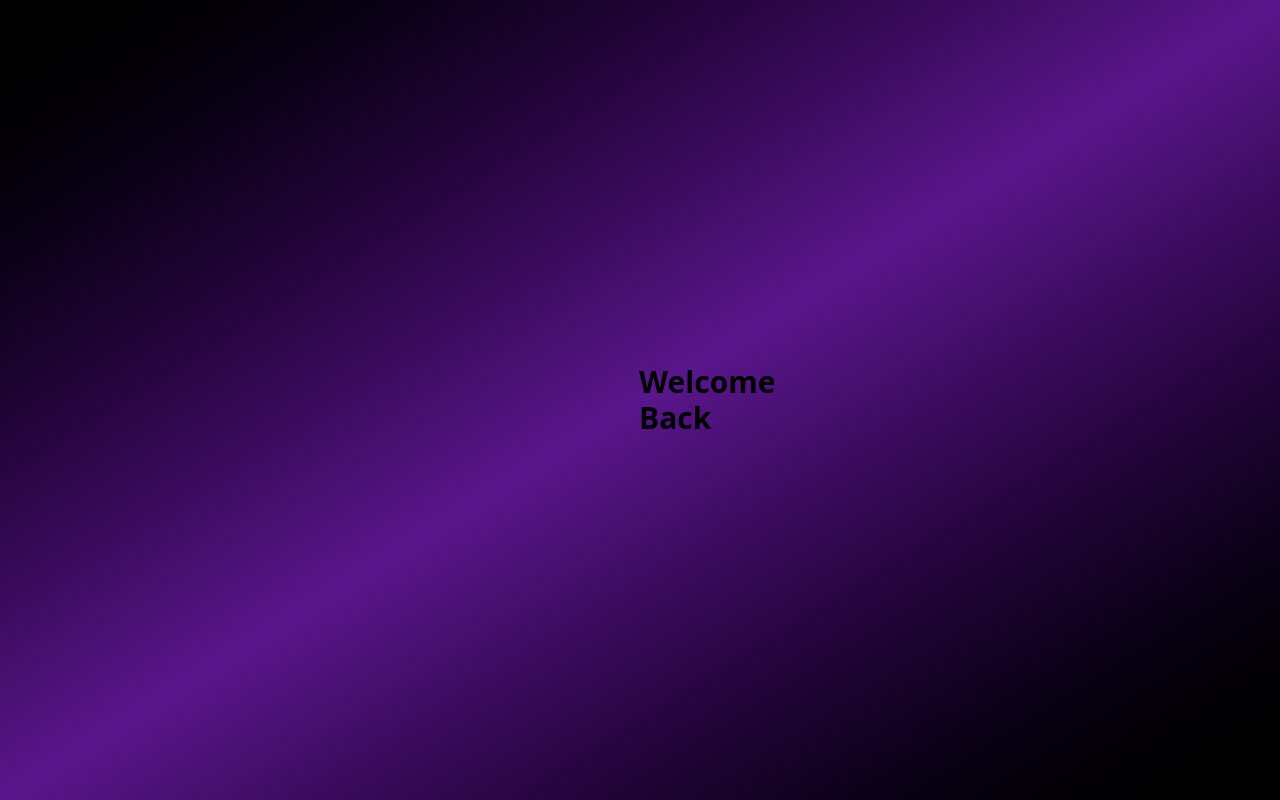
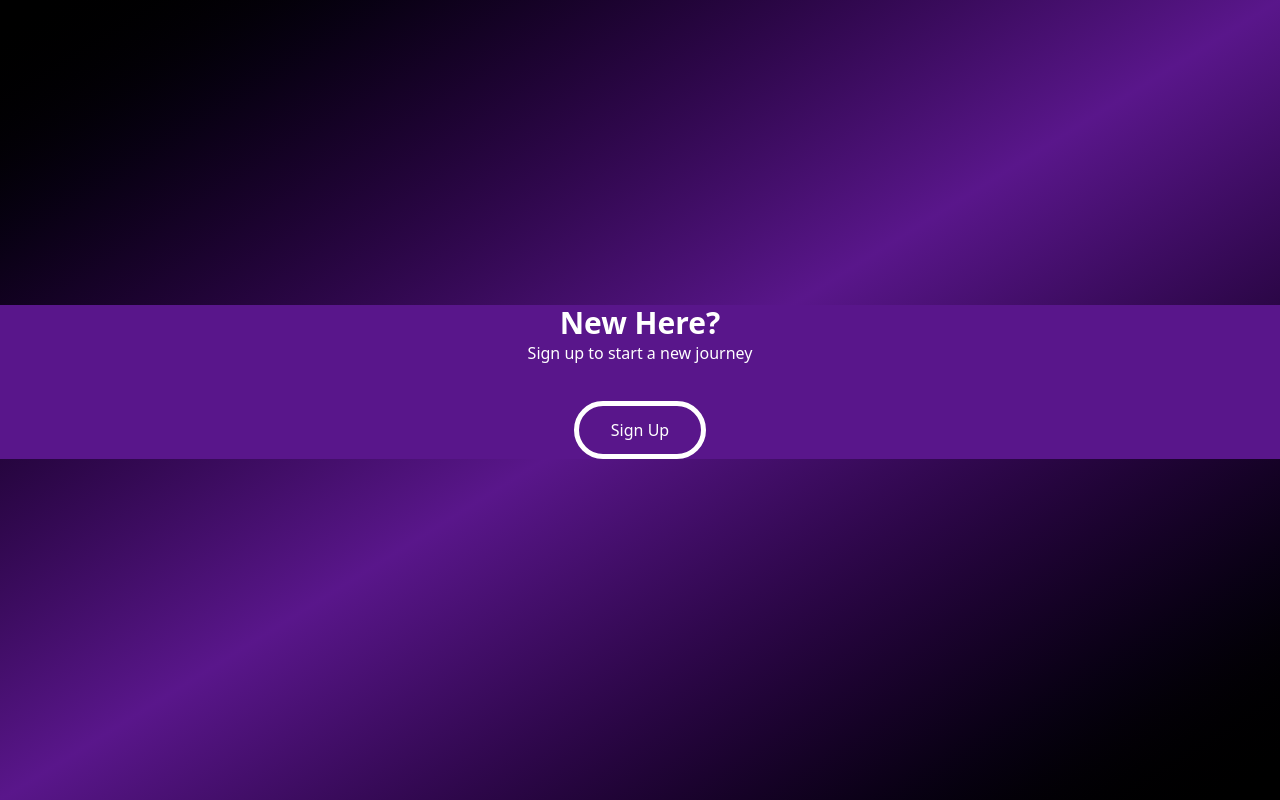
Before and after one commit to singhashish9963/CampusBeacon, a React (Vite) app in the folder client/CampusBeacon/: page / in a window 1280 px wide. Built offline with nearby package versions, Linux system fonts and the light colour scheme.

Commit message:
added sign up sign in button

```diff
--- a/client/CampusBeacon/src/pages/loginPage.jsx
+++ b/client/CampusBeacon/src/pages/loginPage.jsx
@@ -1,10 +1,25 @@
-import React from "react";
+import React, {useState} from "react";
 
 function LoginSignup() {
+  const [isSignUp, setIsSignUP] = useState(false)
+
   return (
     <div className="min-h-screen bg-gradient-to-br from-black via-purple-900 to-black flex items-center justify-center">
-      <div className="w-0.5 p=0.5">
-        <h2 className="text-3xl font-bold text-black">Welcome Back</h2>
+      <div className="w-full h-full bg-purple-900 backdrop-blur-sm flex flex-col items-center justify-center mb-9">
+        <h2 className="text-3xl font-bold text-white">
+          {isSignUp ? "Welcome Back" : "New Here?"}
+        </h2>
+        <p className="text-white text-center mb-9">
+          {isSignUp
+          ?"Already have an account? Sign in to continue"
+          :"Sign up to start a new journey"}
+        </p>
+        <button
+        onClick={() => setIsSignUP(!isSignUp)}
+        className="px-8 py-3 border-5 border-white text-white rounded-full hover:bg-white hover:text-purple-900 transition-all"
+        >
+          {isSignUp?"Sign In":"Sign Up"}
+        </button>
     </div>
     </div>
   );
```
